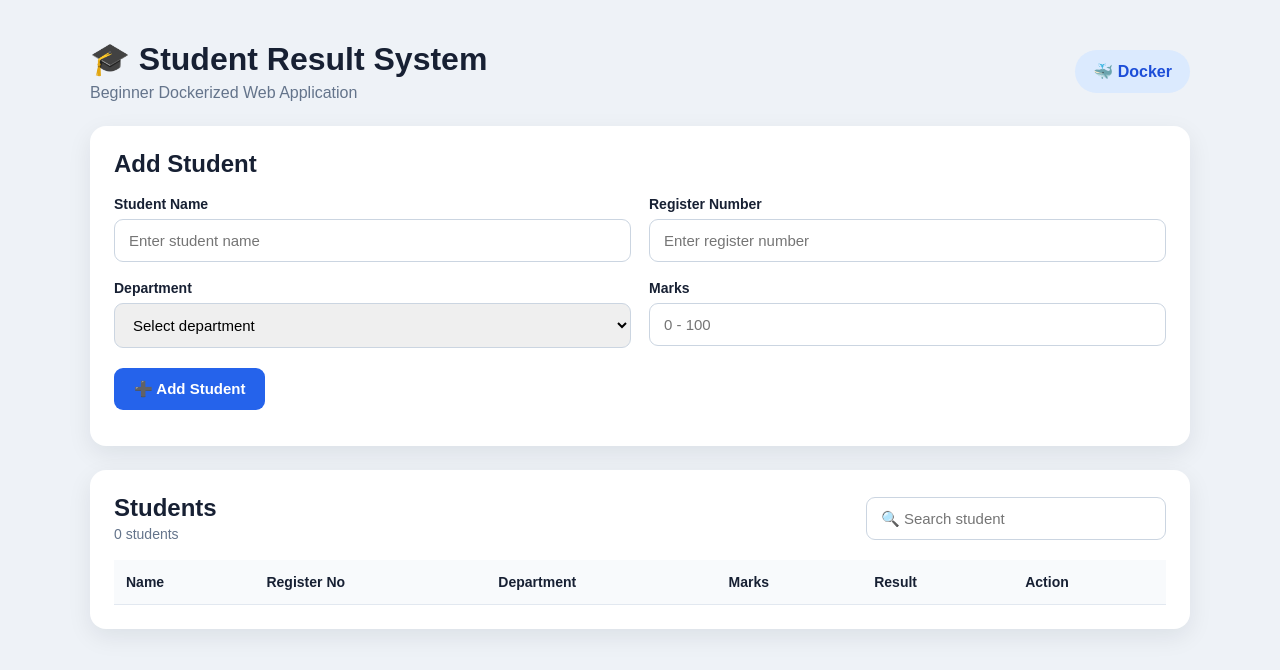
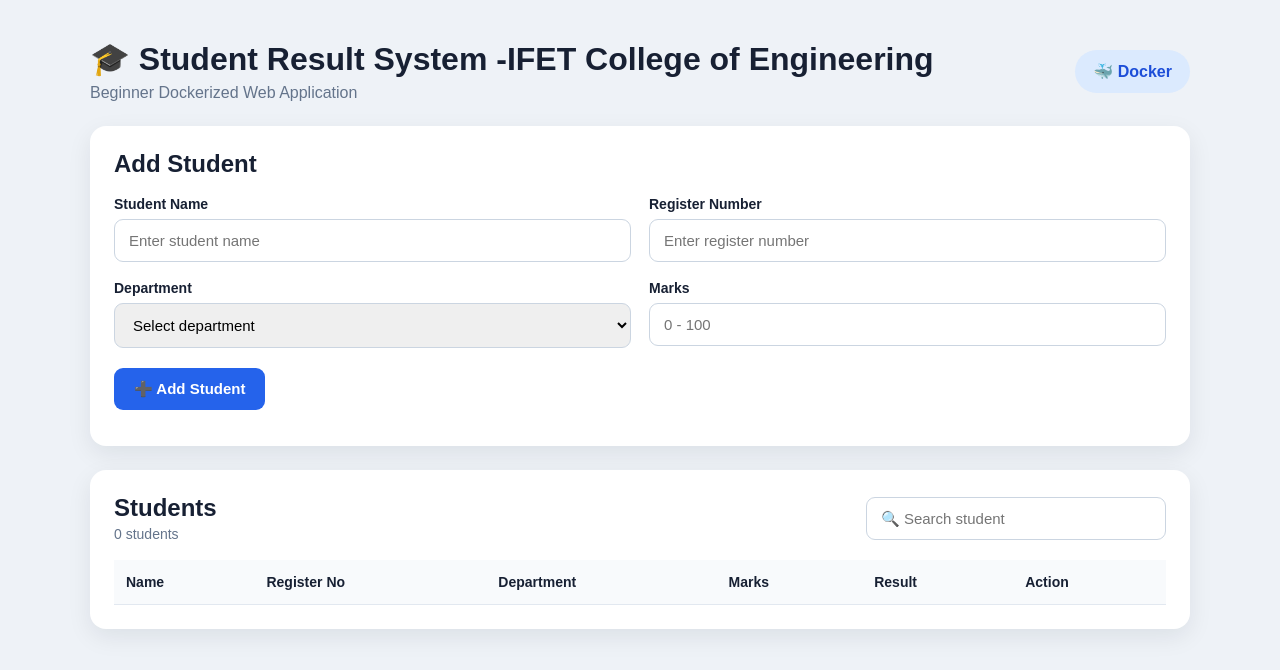
Before and after one commit to Murali6383/student-result-docker, a website: page public/index.html in a window 1280 px wide. Drawn offline with Linux system fonts and the light colour scheme; no server answers.

Commit message:
Update header title for Student Result System

```diff
--- a/public/index.html
+++ b/public/index.html
@@ -23,7 +23,7 @@
 
         <div>
 
-            <h1>🎓 Student Result System </h1>
+            <h1>🎓 Student Result System -IFET College of Engineering</h1>
 
             <p>
                 Beginner Dockerized Web Application
```
